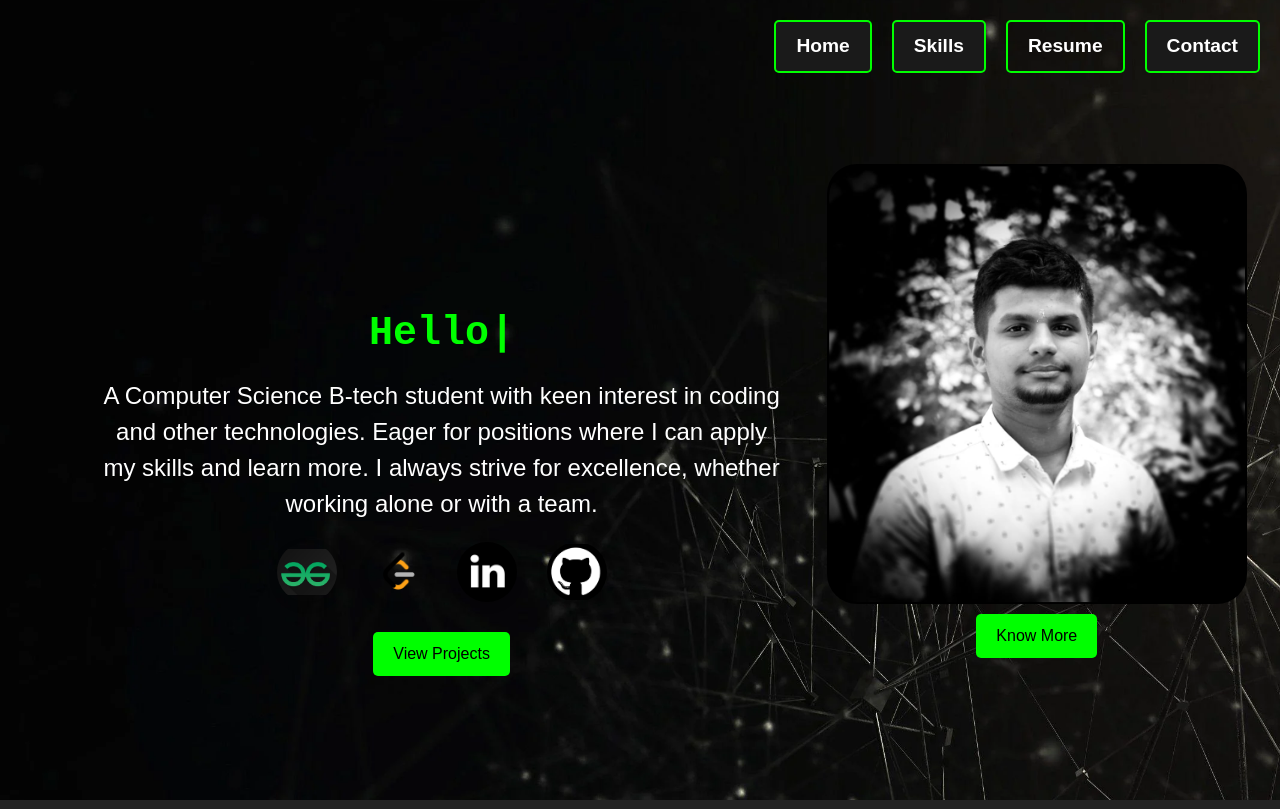
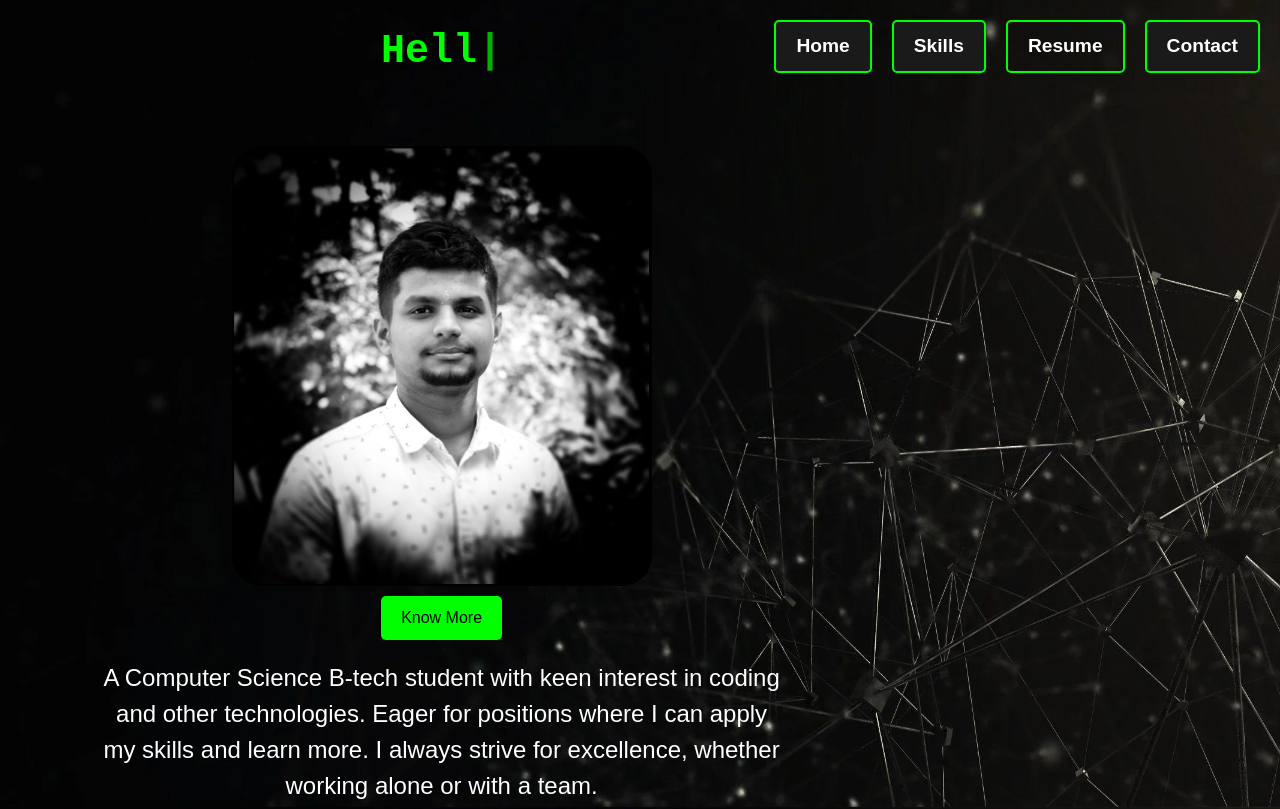
Before and after one commit to srirama2004/PortfolioFinal, a React (Create React App) app: page / in a window 1280 px wide. Shown: the top 809 px of the page. Built offline with nearby package versions, Linux system fonts and the light colour scheme.

Commit message:
update welcome js

```diff
--- a/src/components/Welcome.js
+++ b/src/components/Welcome.js
@@ -24,6 +24,14 @@ const Welcome = () => {
             }}
           />
         </h1>
+        <div className="hover-container">
+        <div className="img-container">
+          <img src={MyImg} alt="Floating" className="floating-image" />
+        </div>
+        <Link to="/expe">
+          <button className="action1-button">Know More</button>
+        </Link>
+      </div>
         <p className="welcome-description">
           A Computer Science B-tech student with keen interest in coding and other technologies.
           Eager for positions where I can apply my skills and learn more. I always strive for
@@ -47,14 +55,7 @@ const Welcome = () => {
           <button className="action-button">View Projects</button>
         </Link>
       </div>
-      <div className="hover-container">
-        <div className="img-container">
-          <img src={MyImg} alt="Floating" className="floating-image" />
-        </div>
-        <Link to="/expe">
-          <button className="action1-button">Know More</button>
-        </Link>
-      </div>
+
     </div>
   );
 };
```
